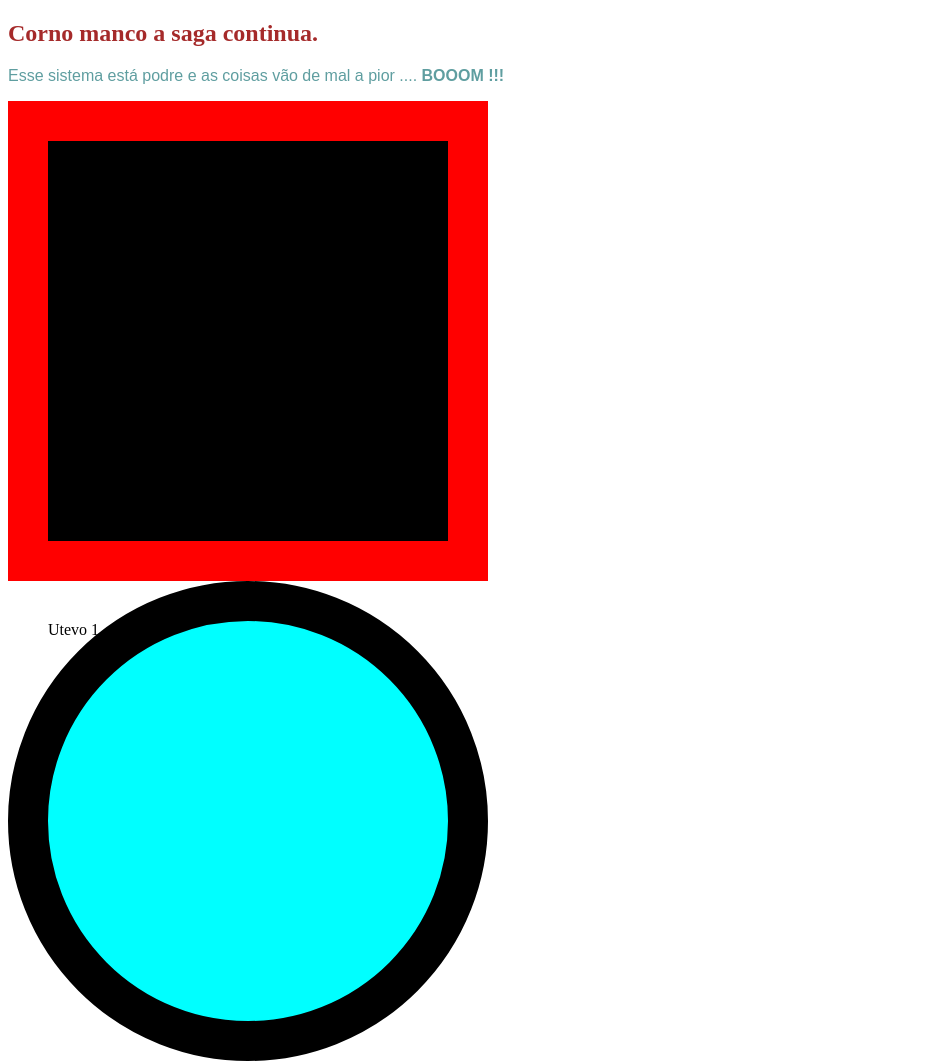
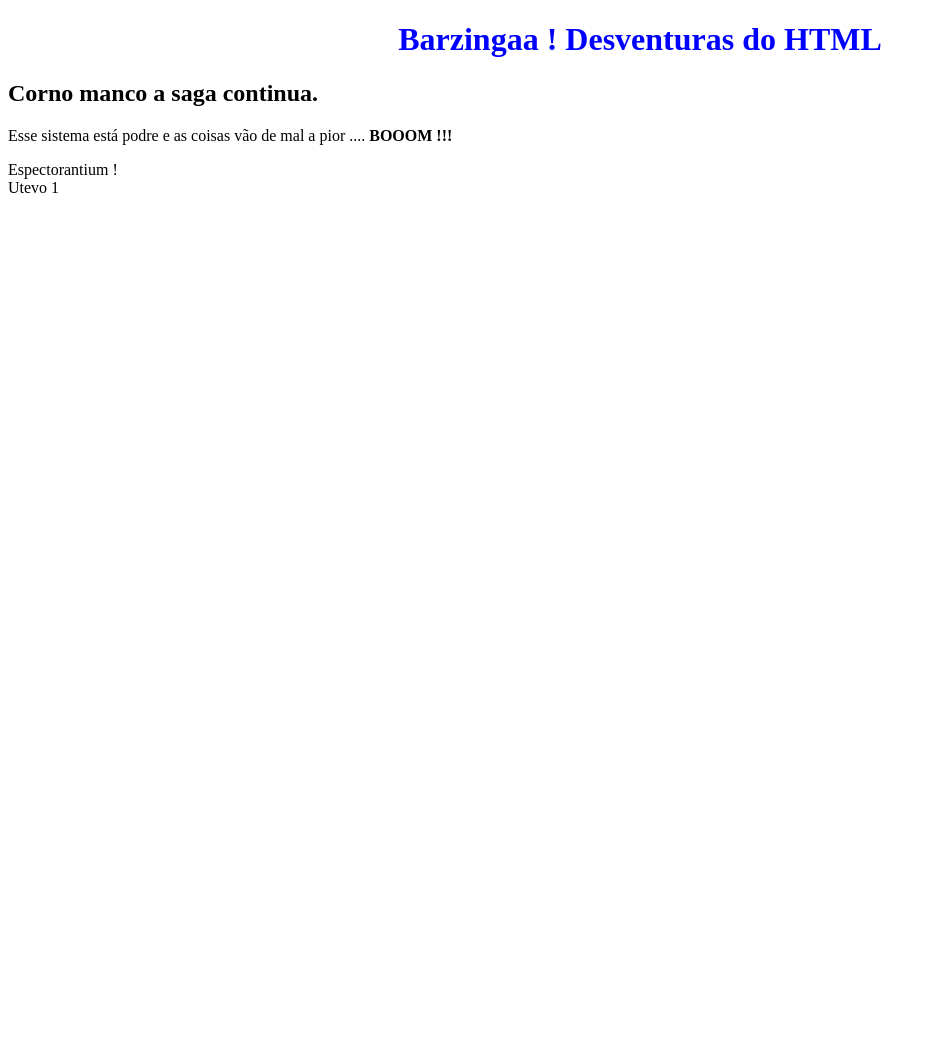
Before and after one commit to islude8/Tresstiox, a website: page pags/index.html in a window 1280 px wide. Shown: the whole page, without its empty margins (0-936 px from the left). After the commit the page ends 800 px from the top, so only its background shows below. Drawn offline with Linux system fonts and the light colour scheme.

Commit message:
Resolvedno tretas.

```diff
--- a/package.json
+++ b/package.json
@@ -4,9 +4,9 @@
   "description": "Treinando desenolvimento web.",
   "main": "index.js",
   "scripts": {
-    "test": "echo \"Error: no test specified\" && exit 1"
+
   },
-  "author": "",
+  "author": "Odair Souza",
   "license": "MIT",
   "dependencies": {
     "react-dom": "18.2"
--- a/pags/index.html
+++ b/pags/index.html
@@ -3,13 +3,21 @@
 <head>
     <meta charset="UTF-8"/>
     <title>Dotoevisky</title>
-    <link rel="stylesheet" href="piruvix.css" />
+    <link href="piruvix.css" rel="stylesheet" />
+
 </head>
 <body>
-    <h2>Corno manco a saga continua.</h2>
-    <p class="drap"> Esse sistema está podre e as coisas vão de mal a pior .... <strong>BOOOM !!!</strong></p>
+    <center>
+        <h1 class="natalino normal">Barzingaa ! Desventuras do HTML</h1>
+    </center>
+
+
+        <h2>Corno manco a saga continua.</h2>
+        <p class="drap"> Esse sistema está podre e as coisas vão de mal a pior .... <strong>BOOOM !!!</strong></p>
 
     <div class="dopin">Espectorantium !</div>
     <div class="calux">Utevo 1</div>
+
 </body>
+    <script>alert("É corno!");</script>
 </html>
--- a/pags/piruvix.css
+++ b/pags/piruvix.css
@@ -1,29 +1,11 @@
-.drap{
 
-    color: cadetblue;
-    font-family: sans-serif;
+.natalino{
 
-}
-
-h2{
-
-    color: brown;
-
+    color:red;
 }
 
 
-.dopin{
 
-    background-color: black;
-    width: 400px;
-    height: 400px;
-    border: 40px solid red;}
-
-.calux{
-
-        background-color: cyan;
-        width: 400px;
-        height: 400px;
-        border: 40px solid black;
-        border-radius: 50%;
-}
+.normal{
+    color:blue;
+       }
```
Also changed, not shown: pags/escretex.js (added), 3 other files.
